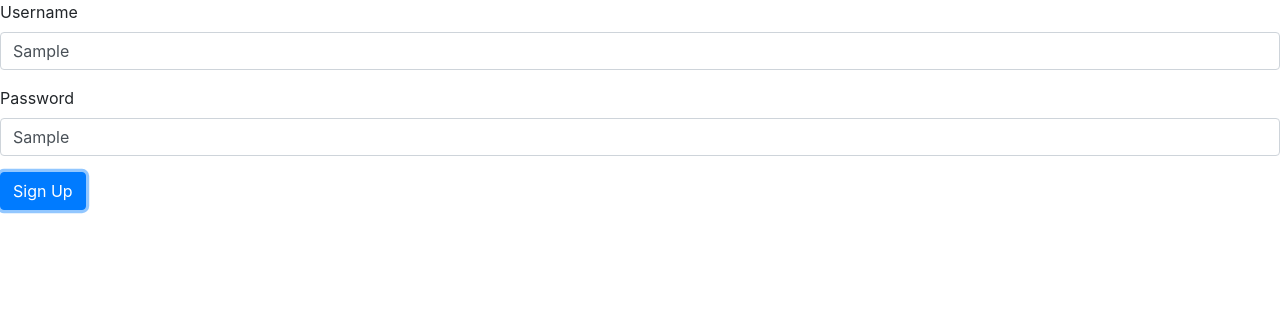
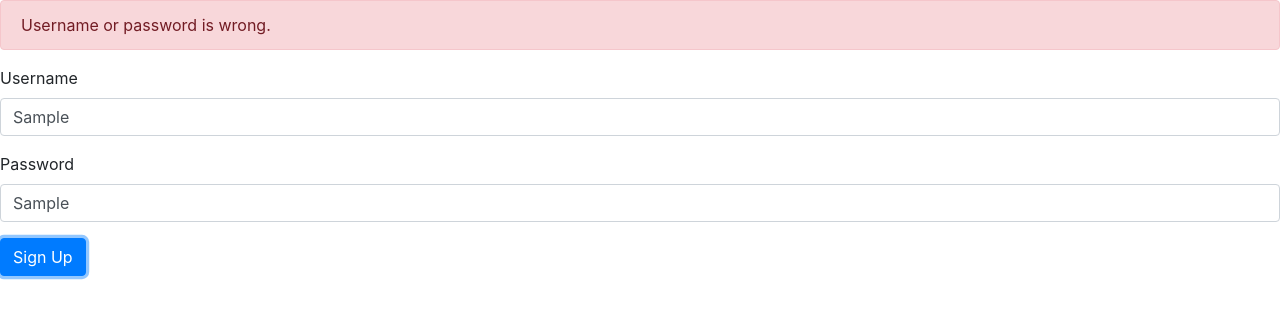
Before and after one commit to ravishrivastava/sample-ngForm, an Angular app: page / in a window 1280 px wide. Both pictures are taken after typing "Sample", "Sample" into the empty fields and a click on the button "Sign Up". Shown: the top 318 px of the page. Built offline with nearby package versions, Linux system fonts and the light colour scheme.

Commit message:
validating form input onsubmit

```diff
--- a/src/app/signup-form/signup-form.component.html
+++ b/src/app/signup-form/signup-form.component.html
@@ -1,4 +1,7 @@
-<form [formGroup]="form">
+<form [formGroup]="form" (ngSubmit)="login()">
+    <div *ngIf="form.errors" class="alert alert-danger">
+        Username or password is wrong.
+    </div>
     <div class="form-group">
         <label for="username">Username</label>
         <input
--- a/src/app/signup-form/signup-form.component.ts
+++ b/src/app/signup-form/signup-form.component.ts
@@ -25,4 +25,10 @@
 		return this.form.get('password');
 	}
 
+	login(){
+		this.form.setErrors({
+			invalidLogin: true
+		});
+	}
+
 }
```
